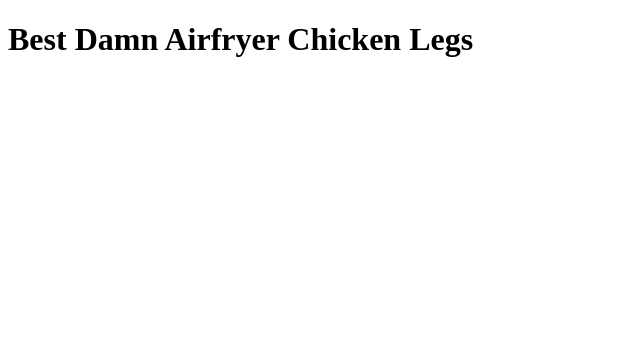
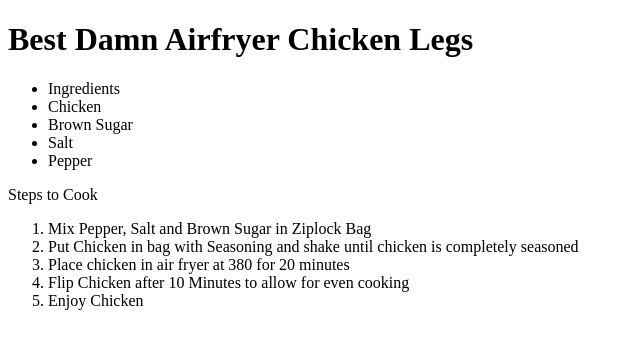
Before and after one commit to Bravegar/Odin-Recipes, a plain HTML site: page recipes/ChickenLegs.html in a window 1280 px wide. Shown: the whole page, without its empty margins (0-640 px from the left). Drawn offline with Linux system fonts and the light colour scheme.

Commit message:
Completed ChickenLegs.html

```diff
--- a/recipes/ChickenLegs.html
+++ b/recipes/ChickenLegs.html
@@ -6,6 +6,20 @@
     </head>
     <body>
         <h1> Best Damn Airfryer Chicken Legs</h1>
-
+        <ul>
+            <li>Ingredients</li>
+            <li>Chicken</li>
+            <li>Brown Sugar</li>
+            <li>Salt</li>
+            <li>Pepper</li>
+        </ul>
+        <p>Steps to Cook</p>
+        <ol>
+            <li>Mix Pepper, Salt and Brown Sugar in Ziplock Bag</li>
+            <li>Put Chicken in bag with Seasoning and shake until chicken is completely seasoned</li>
+            <li>Place chicken in air fryer at 380 for 20 minutes</li>
+            <li>Flip Chicken after 10 Minutes to allow for even cooking</li>
+            <li>Enjoy Chicken</li>
+        </ol>
     </body>
 </html>
```
